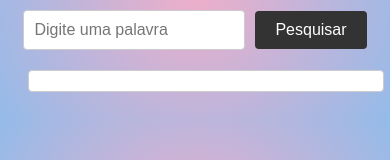
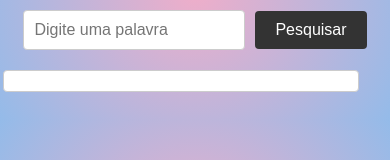
Before and after one commit to kelven939/dictionary, a plain HTML site: page index.html in a window 390 px wide. Shown: the part 135-295 px from the top of the page. Drawn offline with Linux system fonts and the light colour scheme; no server answers.

Commit message:
update css

```diff
--- a/style.css
+++ b/style.css
@@ -99,6 +99,6 @@ h1 {
 
 @media (max-width: 768px) {
     #dictionary {
-        margin-right: 25px;
+        margin-left: -25px;
     }
   }
```
